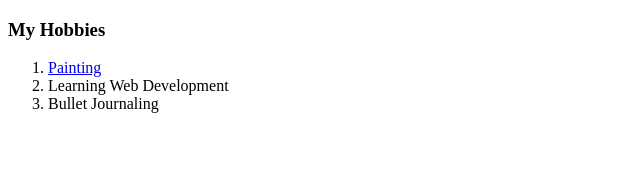
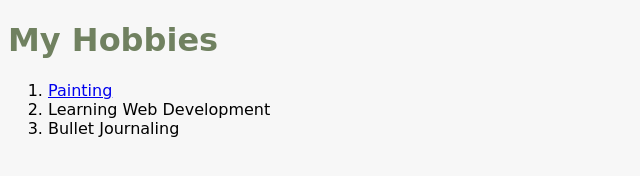
Before and after one commit to ElspethConway/cv, a plain HTML site: page hobbies.html in a window 1280 px wide. Shown: the whole page, without its empty margins (0-640 px from the left). Drawn offline with Linux system fonts and the light colour scheme; files that its build step writes are made by us from their sources.

Commit message:
Add files via upload

```diff
--- a/hobbies.html
+++ b/hobbies.html
@@ -3,9 +3,10 @@
   <head>
     <meta charset="utf-8">
     <title>My Hobbies</title>
+      <link rel="stylesheet" href="css/styles.css">
   </head>
   <body>
-    <h3>My Hobbies</h3>
+    <h1>My Hobbies</h1>
     <ol>
       <li><a href="https://scontent-ort2-1.xx.fbcdn.net/v/t1.0-9/24058703_345651282512667_3620893595122914056_n.jpg?_nc_cat=104&_nc_sid=0be424&_nc_ohc=pqwaVk3OeMAAX9lRE9M&_nc_ht=scontent-ort2-1.xx&oh=337e156442d524b43c98c010a1db3fd0&oe=5ED60CD4">Painting</a></li>
       <li>Learning Web Development</li>
```
Also changed, not shown: contact-me.html (+1 -0 lines).
